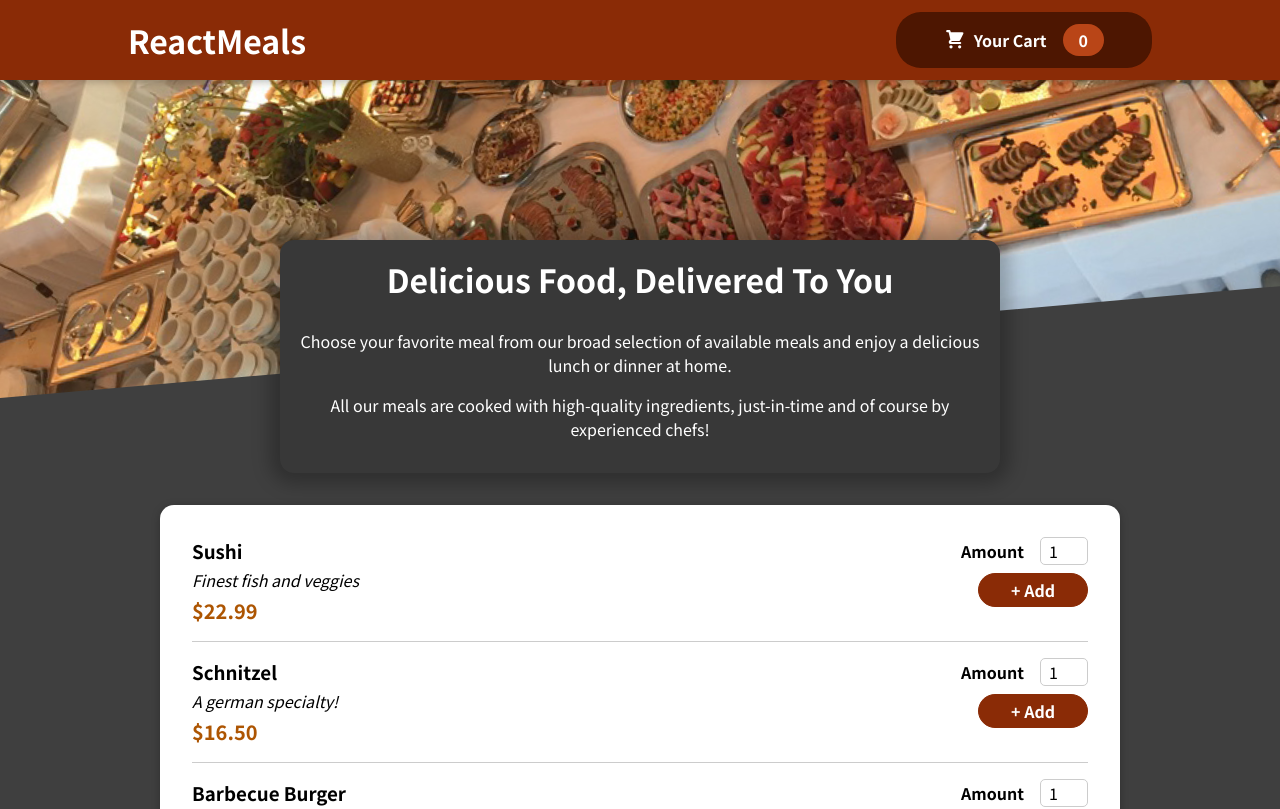
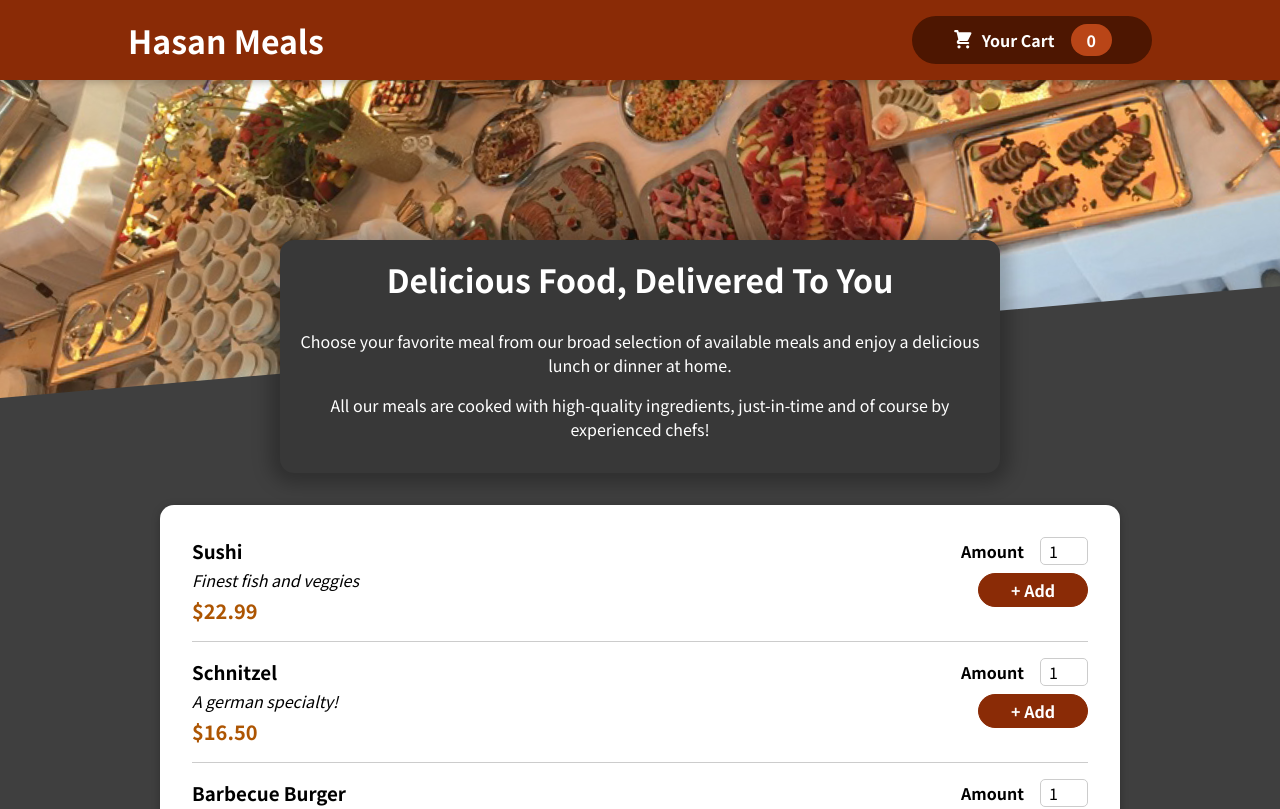
Before and after one commit to hasanalaniIT/Food-Order-App-React-Simple, a React (Create React App) app: page / in a window 1280 px wide. Shown: the top 809 px of the page. Built offline with nearby package versions, Linux system fonts and the light colour scheme.

Commit message:
Some CSS tweaks to the header button and food summary

```diff
--- a/src/components/Layout/Header.js
+++ b/src/components/Layout/Header.js
@@ -7,7 +7,7 @@ const Header = (props) => {
   return (
     <Fragment>
       <header className={classes.header}>
-        <h1>ReactMeals</h1>
+        <h1>Hasan Meals</h1>
         <HeaderCartButton onClick={props.onShowCart}/>
       </header>
       <div className={classes["main-image"]}>
--- a/src/components/Layout/HeaderCartButton.module.css
+++ b/src/components/Layout/HeaderCartButton.module.css
@@ -1,10 +1,11 @@
 .button {
+  transition: all 200ms;
   cursor: pointer;
   font: inherit;
   border: none;
   background-color: #4d1601;
   color: white;
-  padding: 0.75rem 3rem;
+  padding: 0.50rem 2.50rem;
   display: flex;
   justify-content: space-around;
   align-items: center;
@@ -14,6 +15,9 @@
 
 .button:hover,
 .button:active {
+  transition: all 200ms;
+  padding: 0.75rem 2.80rem;
+
   background-color: #2c0d00;
 }
 
--- a/src/components/Meals/MealsSummary.module.css
+++ b/src/components/Meals/MealsSummary.module.css
@@ -10,9 +10,22 @@
   border-radius: 14px;
   padding: 1rem;
   box-shadow: 0 1px 18px 10px rgba(0, 0, 0, 0.25);
+  animation: summary 1s ease-out forwards;
 }
 
 .summary h2 {
   font-size: 2rem;
   margin-top: 0;
 }
+
+@keyframes summary {
+  from {
+    opacity: 0;
+    transform: translateY(-4rem);
+  }
+
+  to {
+    opacity: 1;
+    transform: translateY(0);
+  }
+}
```
Also changed, not shown: 1 other file (tests, documents, lock files or other folders).
